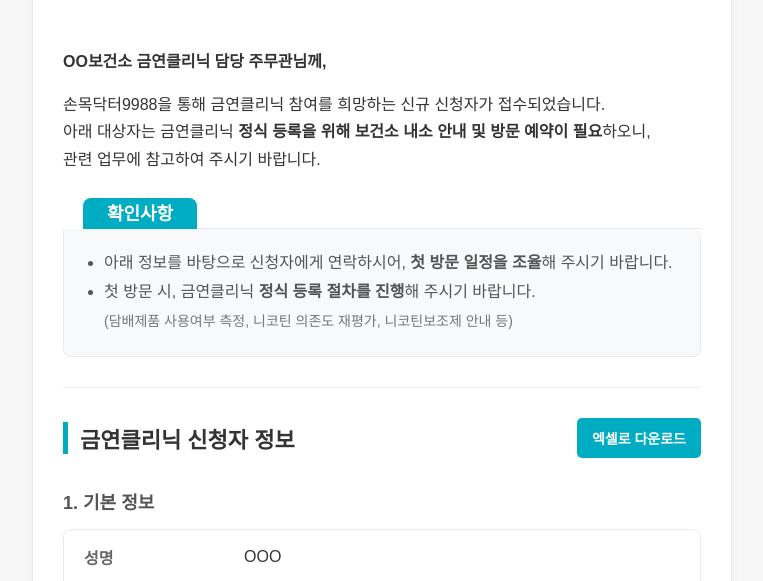
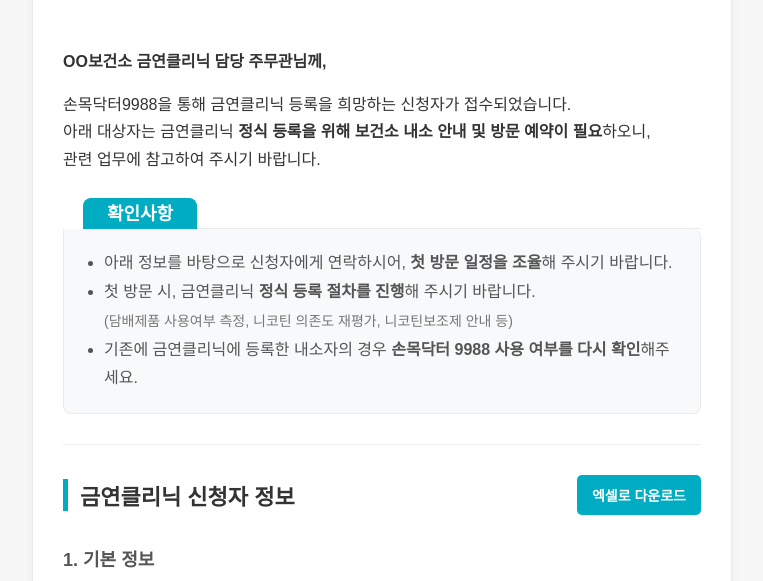
Before and after one commit to health4seoul-web/healthseoul, a plain HTML site: page 손목닥터 이메일.html in a window 1280 px wide. Shown: the part 167-748 px from the top of the page, without its empty margins (258-1021 px from the left). Drawn offline with Linux system fonts and the light colour scheme.

Commit message:
Update 손목닥터 이메일.html

```diff
--- a/손목닥터 이메일.html
+++ b/손목닥터 이메일.html
@@ -27,7 +27,7 @@
                     <strong>OO보건소 금연클리닉 담당 주무관님께,</strong>
                 </p>
                 <p style="font-size: 16px; line-height: 1.7; color: #333333;">
-                    손목닥터9988을 통해 금연클리닉 참여를 희망하는 신규 신청자가 접수되었습니다.<br>
+                    손목닥터9988을 통해 금연클리닉 등록을 희망하는 신청자가 접수되었습니다.<br>
                     아래 대상자는 금연클리닉 <strong>정식 등록을 위해 보건소 내소 안내 및 방문 예약이 필요</strong>하오니, <br>관련 업무에 참고하여 주시기 바랍니다.
                 </p>
 
@@ -45,6 +45,8 @@
                             <ul style="margin: 0; padding-left: 20px; font-size: 16px; line-height: 1.8; color: #555;">
                                 <li>아래 정보를 바탕으로 신청자에게 연락하시어, <strong>첫 방문 일정을 조율</strong>해 주시기 바랍니다.</li>
                                 <li>첫 방문 시, 금연클리닉 <strong>정식 등록 절차를 진행</strong>해 주시기 바랍니다.<br><span style="font-size: 14px; color: #777;">(담배제품 사용여부 측정, 니코틴 의존도 재평가, 니코틴보조제 안내 등)</span></li>
+                                <li>기존에 금연클리닉에 등록한 내소자의 경우 <strong>손목닥터 9988 사용 여부를 다시 확인</strong>해주세요. </li>
+
                             </ul>
                         </td>
                     </tr>
```
